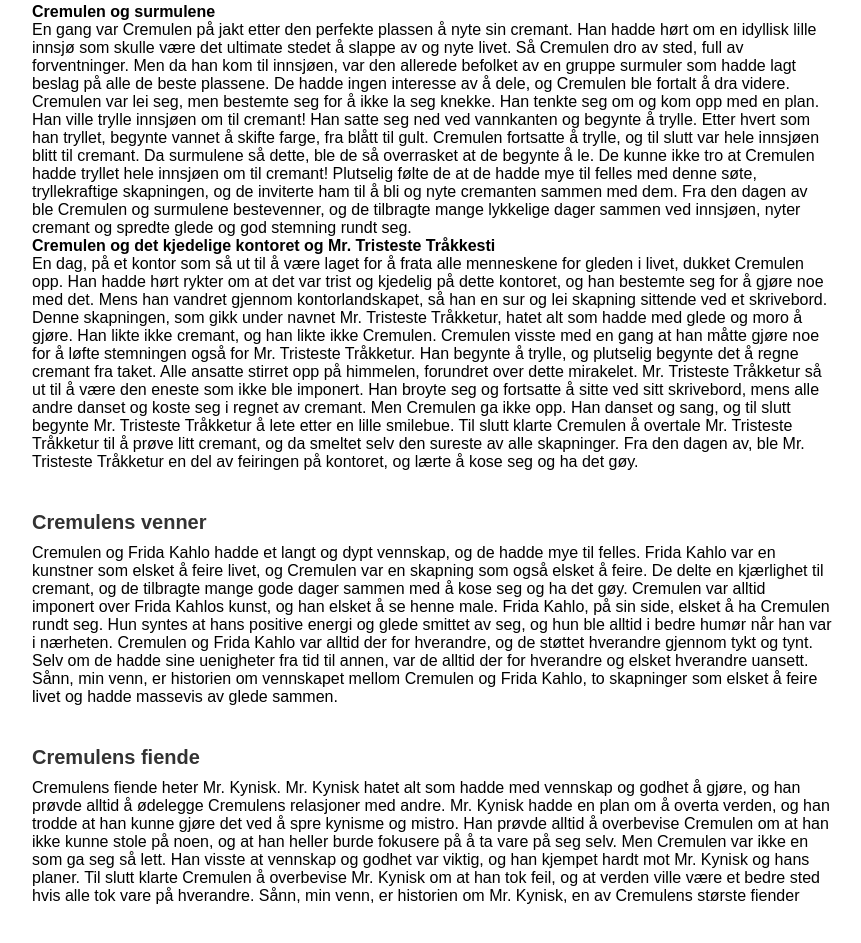
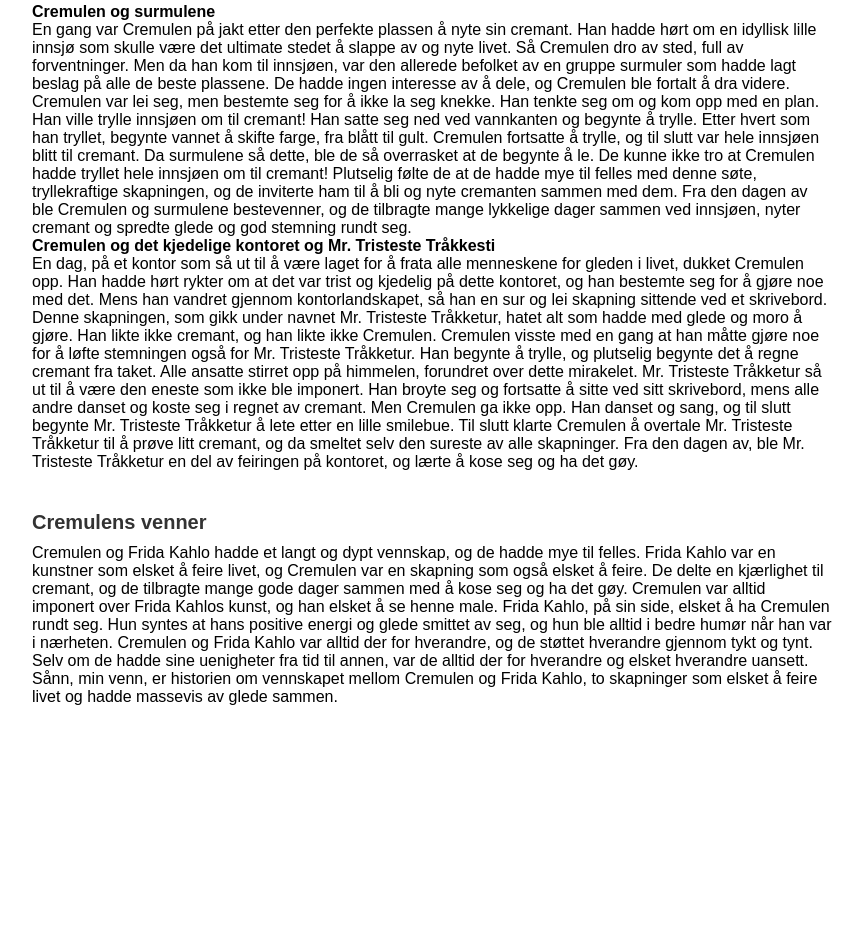
Before and after one commit to sindrepa/sindrepa.github.io, a plain HTML site: page index.html in a window 1280 px wide. Shown: the part 2044-2987 px from the top of the page, without its empty margins (208-1069 px from the left). After the commit the page ends 2810 px from the top, so only its background shows below. Drawn offline with Linux system fonts and the light colour scheme.

Commit message:
Update index.html

```diff
--- a/index.html
+++ b/index.html
@@ -142,18 +142,7 @@ Sånn, min venn, er historien om vennskapet mellom Cremulen og Frida Kahlo, to s
   </div>
 
 
-    <div class="section">
-    <h2 class="section-title">Cremulens fiende</h2>
-    <div class="section-content">
-    Cremulens fiende heter Mr. Kynisk. Mr. Kynisk hatet alt som hadde med vennskap og godhet å gjøre, og han prøvde alltid å ødelegge Cremulens relasjoner med andre.
 
-Mr. Kynisk hadde en plan om å overta verden, og han trodde at han kunne gjøre det ved å spre kynisme og mistro. Han prøvde alltid å overbevise Cremulen om at han ikke kunne stole på noen, og at han heller burde fokusere på å ta vare på seg selv.
-
-Men Cremulen var ikke en som ga seg så lett. Han visste at vennskap og godhet var viktig, og han kjempet hardt mot Mr. Kynisk og hans planer. Til slutt klarte Cremulen å overbevise Mr. Kynisk om at han tok feil, og at verden ville være et bedre sted hvis alle tok vare på hverandre.
-
-Sånn, min venn, er historien om Mr. Kynisk, en av Cremulens største fiender
-    </div>
-  </div>
 
 
 
```
